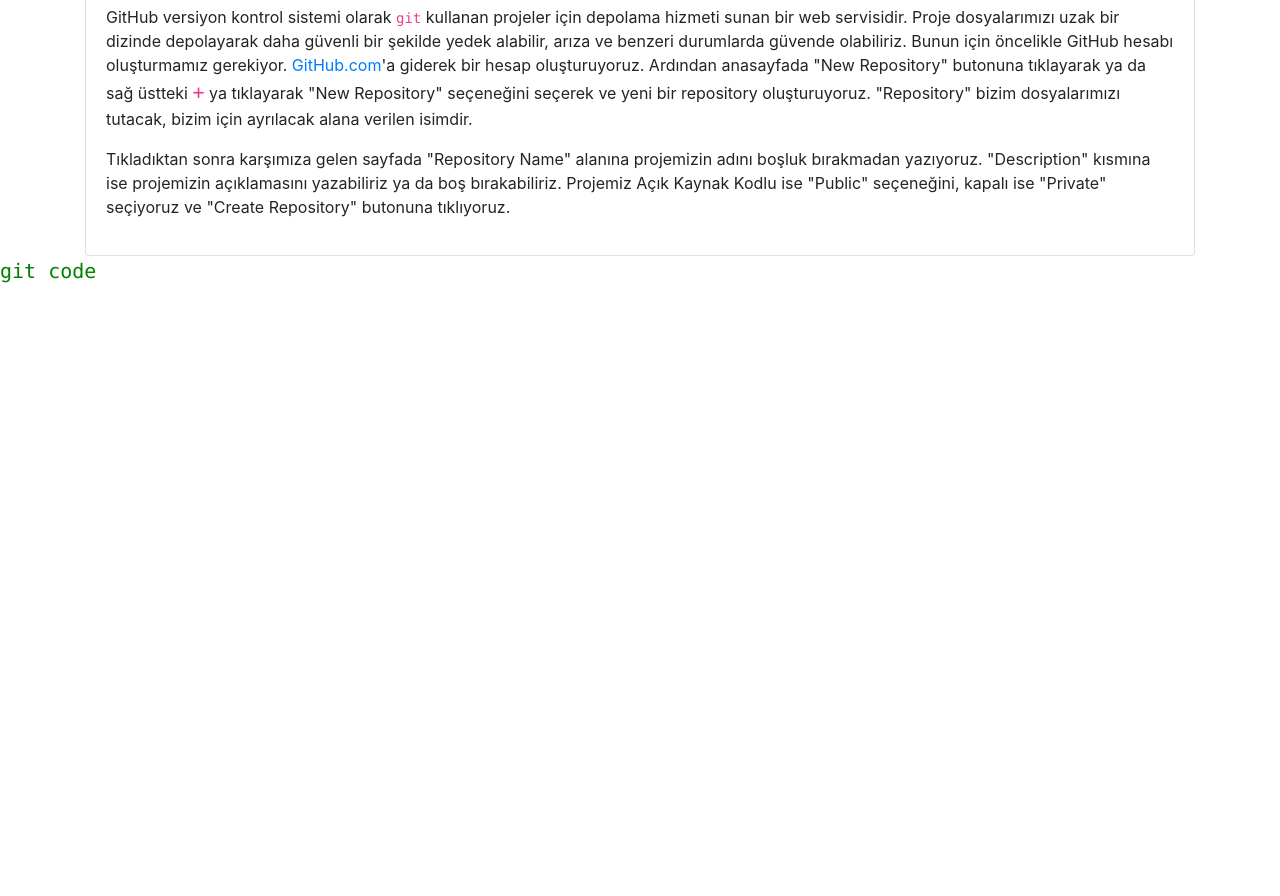
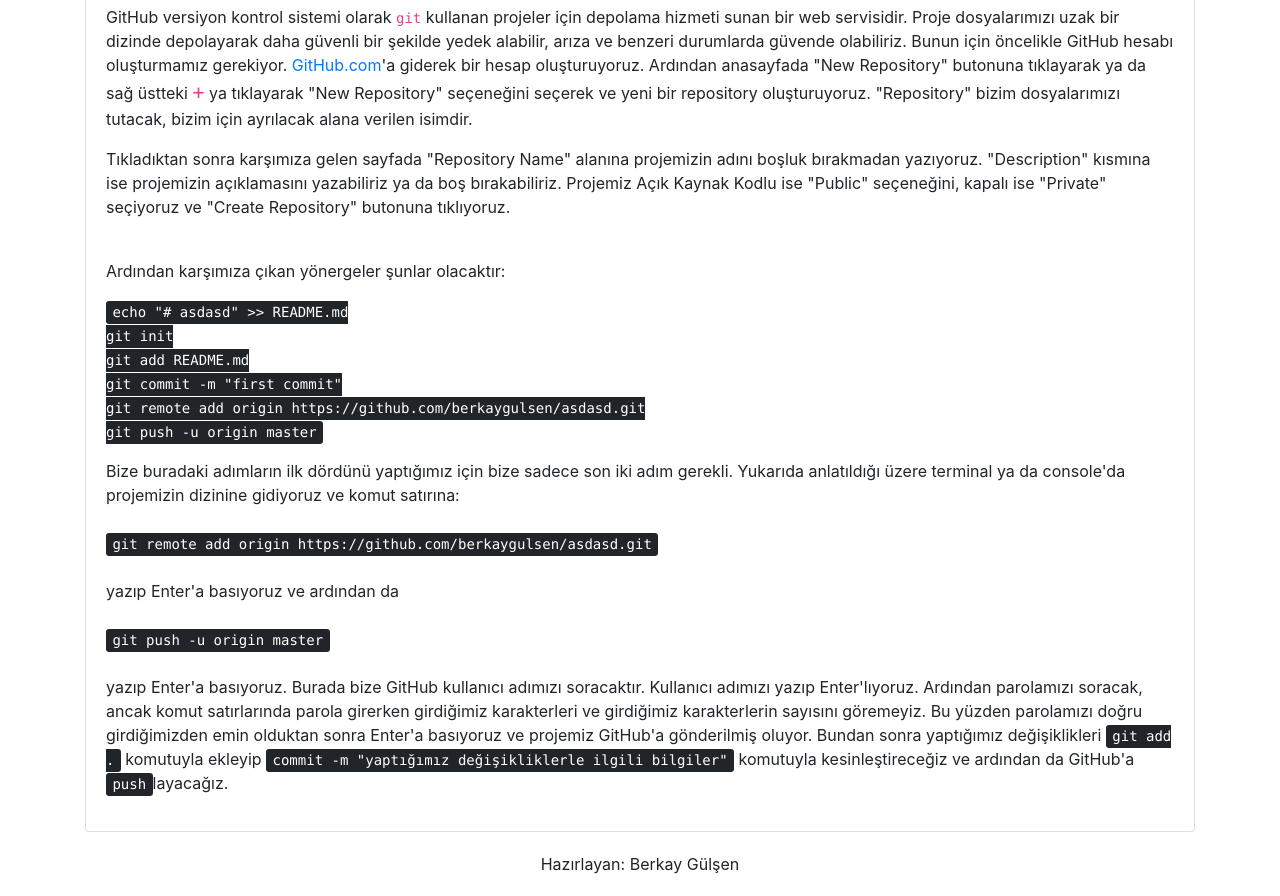
Before and after one commit to berkaygulsen/what-is-git, a plain HTML site: page index.html in a window 1280 px wide. Shown: the part 1733-2629 px from the top of the page. Before the commit the page ends 2019 px from the top, so only its background shows below. Drawn offline with Linux system fonts and the light colour scheme.

Commit message:
complete for now

```diff
--- a/index.html
+++ b/index.html
@@ -150,10 +150,43 @@
                     Tıkladıktan sonra karşımıza gelen sayfada "Repository Name" alanına projemizin adını boşluk bırakmadan yazıyoruz. "Description" kısmına ise projemizin açıklamasını yazabiliriz ya da boş bırakabiliriz.
                     Projemiz Açık Kaynak Kodlu ise "Public" seçeneğini, kapalı ise "Private" seçiyoruz ve "Create Repository" butonuna tıklıyoruz.
                 </p>
+                <br>
+                <p>
+                    Ardından karşımıza çıkan yönergeler şunlar olacaktır:
+                </p>
+                <p>
+                    <kbd>
+                        echo "# asdasd" >> README.md <br>
+                        git init<br>
+                        git add README.md<br>
+                        git commit -m "first commit"<br>
+                        git remote add origin https://github.com/berkaygulsen/asdasd.git<br>
+                        git push -u origin master
+                    </kbd>
+                </p>
+                <p>
+                    Bize buradaki adımların ilk dördünü yaptığımız için bize sadece son iki adım gerekli. Yukarıda anlatıldığı üzere terminal ya da console'da
+                    projemizin dizinine gidiyoruz ve komut satırına: <br> <br>
+                    <kbd>
+                        git remote add origin https://github.com/berkaygulsen/asdasd.git<br>
+                    </kbd>
+                    <br>
+                    yazıp Enter'a basıyoruz ve ardından da <br> <br>
+                    <kbd>
+                        git push -u origin master
+                    </kbd>
+                    <br> <br>
+                    yazıp Enter'a basıyoruz. Burada bize GitHub kullanıcı adımızı soracaktır. Kullanıcı adımızı yazıp Enter'lıyoruz.
+                    Ardından parolamızı soracak, ancak komut satırlarında parola girerken girdiğimiz karakterleri ve girdiğimiz karakterlerin sayısını göremeyiz.
+                    Bu yüzden parolamızı doğru girdiğimizden emin olduktan sonra Enter'a basıyoruz ve projemiz GitHub'a gönderilmiş oluyor. Bundan sonra yaptığımız değişiklikleri <kbd>git add .</kbd> komutuyla ekleyip
+                    <kbd>commit -m "yaptığımız değişikliklerle ilgili bilgiler"</kbd> komutuyla kesinleştireceğiz ve ardından da GitHub'a <kbd>push</kbd>layacağız.
+                </p>
             </div>
         </li>
     </ol>
 </div>
-<code class="lead" style="color: green;">git code</code>
+<div style="margin: 20px; text-align: center ">
+    <span>Hazırlayan: Berkay Gülşen</span>
+</div>
 </body>
 </html>
```
